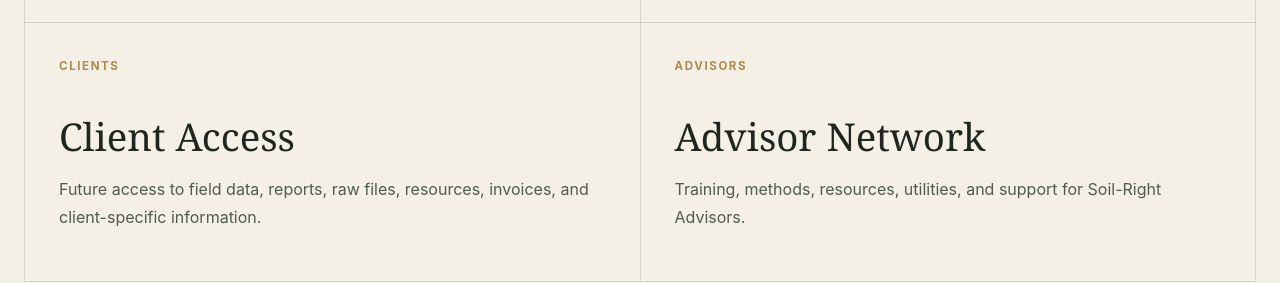
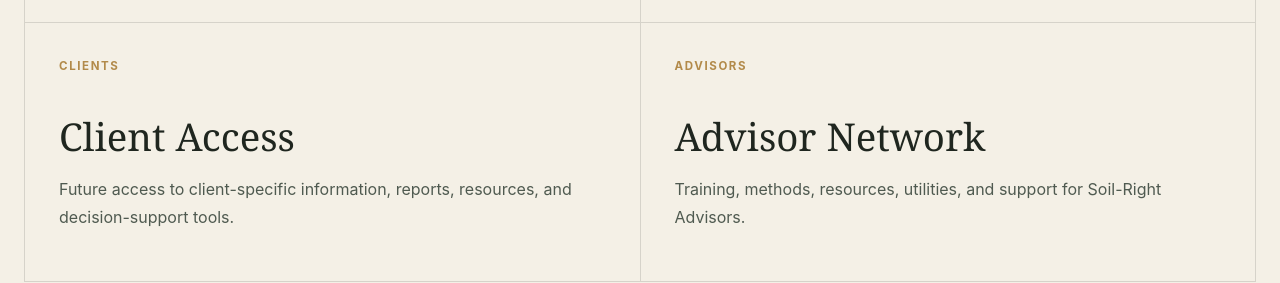
Before and after one commit to boone-rds/srcs-website, a React (Vite) app: page /dig-deeper in a window 1280 px wide. Shown: the part 5478-5761 px from the top of the page. Built offline with nearby package versions, Linux system fonts and the light colour scheme.

Commit message:
Soften future client portal language

```diff
--- a/src/pages/DigDeeper/DigDeeper.tsx
+++ b/src/pages/DigDeeper/DigDeeper.tsx
@@ -277,8 +277,8 @@
               <span>Clients</span>
               <h3>Client Access</h3>
               <p>
-                Future access to field data, reports, raw files, resources,
-                invoices, and client-specific information.
+                Future access to client-specific information, reports,
+                resources, and decision-support tools.
               </p>
             </article>
 
```
